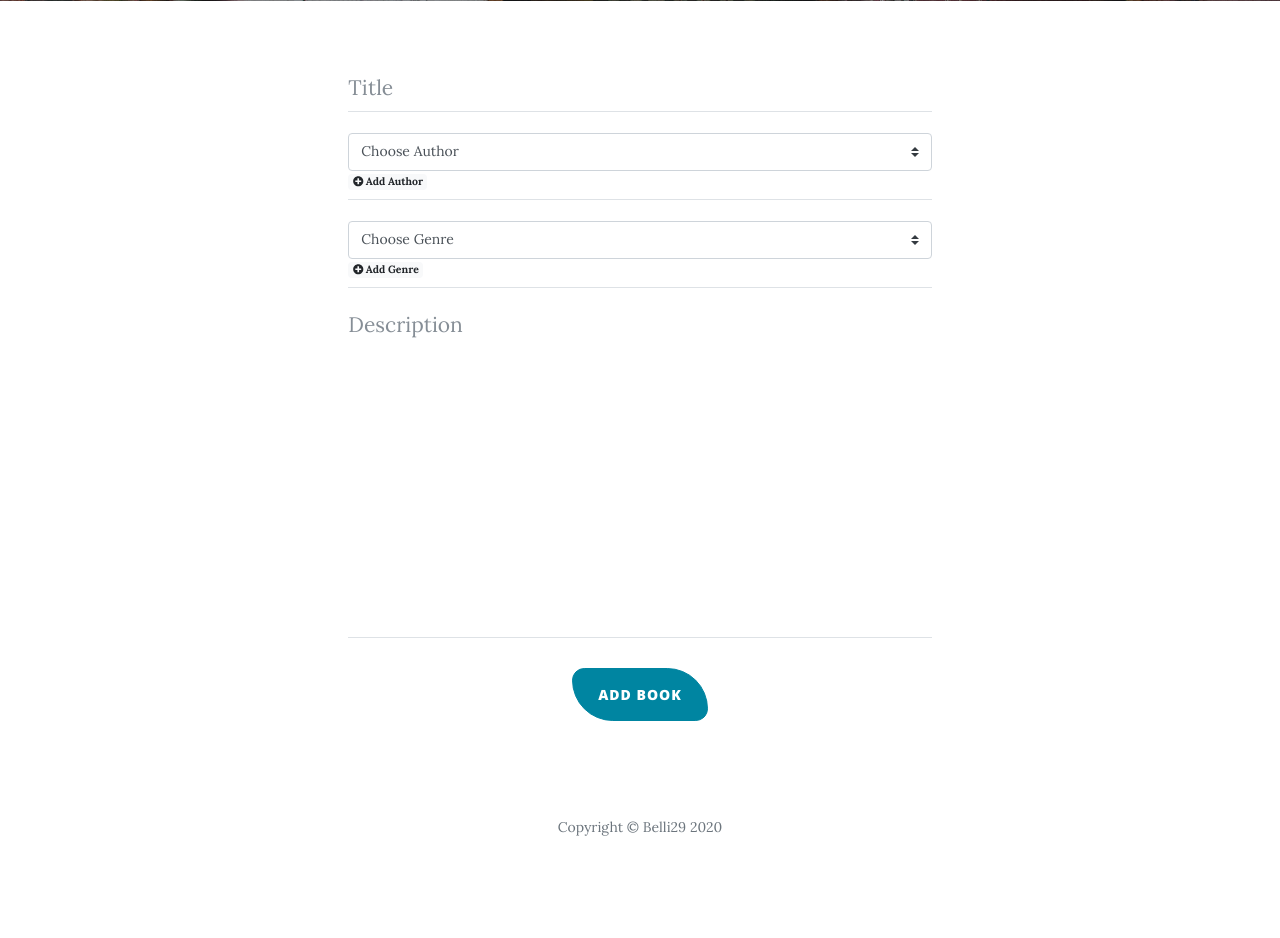
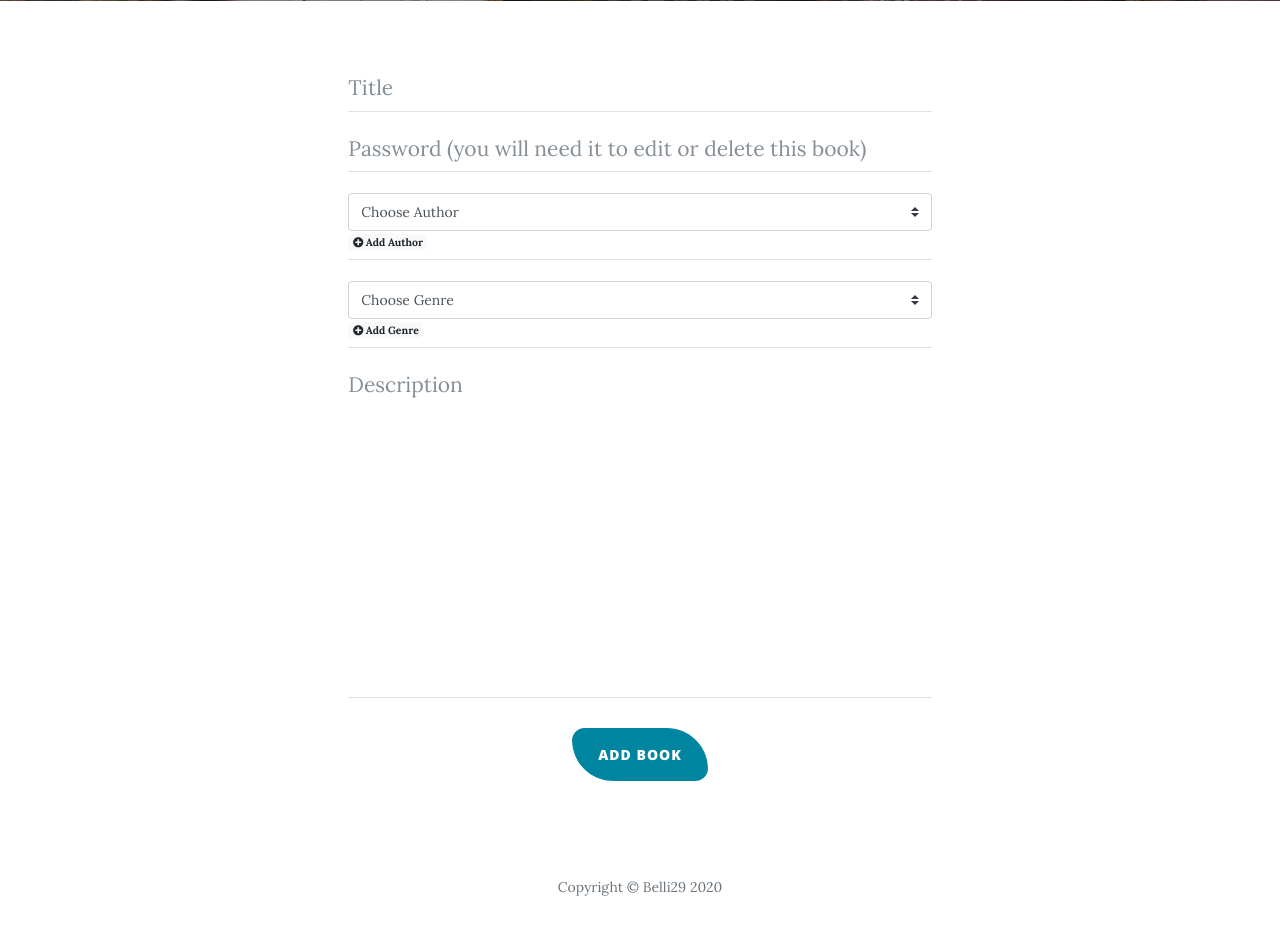
Before and after one commit to belli29/Booksters, a Flask app: page /add_book in a window 1280 px wide. Shown: the part 503-1441 px from the top of the page. Before the commit the page ends 1339 px from the top, so only its background shows below. Run offline with Flask 2, Linux system fonts and the light colour scheme; data that the repository does not hold is empty; some libraries are stand-ins or nearby versions.

Commit message:
added password protection for deleting and editing books

```diff
--- a/app.py
+++ b/app.py
@@ -260,11 +260,14 @@ def insert_book():
         new_book['book_title'] = new_book['book_title'].lower()
         new_book['book_author'] = new_book['book_author'].lower()
         new_book['book_genre'] = new_book['book_genre'].lower()
+        new_book['password'] = new_book['password'].lower()
         new_book['book_rating'] = []
         books.insert_one(new_book)
         flash(
             f"Thanks for adding {new_book['book_title'].title()}"
             " to our database!"
+            f"Please write down your password {new_book['password']}. "
+            "You will need it to edit or delete this book from our database"
         )
     else:
         flash(
@@ -275,33 +278,49 @@ def insert_book():
     return redirect(url_for("get_books"))
 
 
-# updates details of a book in DB
-@app.route('/update_book/<book_id>', methods=["POST"])
-def update_book(book_id):
-    books = mongo.db.books
-    new_details = request.form.to_dict()
-    new_title = new_details["book_title"].lower()
-    new_author = new_details["book_author"].lower()
-    new_description = new_details["book_description"]
-    new_genre = new_details["book_genre"].lower()
-    books.update_one({'_id': ObjectId(book_id)},
-                     {'$set': {
-                         "book_title": new_title,
-                         "book_author": new_author,
-                         "book_genre": new_genre,
-                         "book_description": new_description
-                     }})
-
-    flash(" All info updated!")
-    return redirect(url_for("get_book", book_id=book_id))
-
-
 # directs to the delete page
 @app.route('/delete_book_sure/<book_id>')
 def delete_book_sure(book_id):
     books = mongo.db.books
     book = books.find_one({"_id": ObjectId(book_id)})
     return render_template('delete.html', book=book)
+
+@app.route('/verify_password/<book_id>/<action>', methods=["POST"])
+def verify_password(book_id, action):
+    books = mongo.db.books
+    book_cursor = books.find({"_id": ObjectId(book_id)})
+    book_dict = list(book_cursor)[0]
+    book_title = book_dict["book_title"]
+    password = (request.form.to_dict())['password']
+    book_password = book_dict["password"]
+    # invalid password
+    if password != book_password:
+        flash("This password is not correct. Try again!")
+        if action == "delete":
+            return redirect(url_for("delete_book_sure", book_id=book_id))
+        elif action == "modify":
+            return redirect(url_for("edit_book", book_id=book_id))
+    # valid password for deliting the book
+    elif action == "delete":
+        return redirect(url_for("delete", book_id=book_id))
+    # valid password for editing the book
+    elif action == "modify":
+        new_details =request.form.to_dict()
+        new_title = new_details["book_title"].lower()
+        new_author = new_details["book_author"].lower()
+        new_description = new_details["book_description"]
+        new_genre = new_details["book_genre"].lower()
+        books.update_one({'_id': ObjectId(book_id)},
+                        {'$set': {
+                            "book_title": new_title,
+                            "book_author": new_author,
+                            "book_genre": new_genre,
+                            "book_description": new_description
+                        }})
+
+        flash(" All info updated!")
+        return redirect(url_for("get_book", book_id=book_id))
+
 
 
 # deletes the book selected from DB
--- a/requirements.txt
+++ b/requirements.txt
@@ -1,7 +1,9 @@
+chardet==3.0.4
 Click==7.0
 dnspython==1.16.0
 Flask==1.1.1
 Flask-PyMongo==2.3.0
+idna==2.9
 itsdangerous==1.1.0
 MouseInfo==0.1.2
 Pillow==7.0.0
@@ -13,4 +15,6 @@ PyRect==0.1.4
 PyScreeze==0.1.26
 python3-xlib==0.15
 PyTweening==1.0.3
+requests==2.23.0
+urllib3==1.25.9
 Werkzeug==0.16.1
--- a/templates/add_book.html
+++ b/templates/add_book.html
@@ -11,6 +11,12 @@
 					<div class="form-group floating-label-form-group controls">
 						<label>Name of the book</label>
 						<input type="text" class="form-control" placeholder="Title" name="book_title" id="book_title" required >
+                    </div>
+					</div>
+                <div class="control-group">
+					<div class="form-group floating-label-form-group controls">
+						<label>Password</label>
+						<input type="text" class="form-control" maxlength="10" placeholder="Password (you will need it to edit or delete this book)" name="password" id="password" required >
                     </div>
 					</div>
 					<div class="control-group">
```
Also changed, not shown: static/spec/ratingSpec.js (deleted, +0 -20 lines), templates/delete.html (+24 -3 lines), templates/edit_book.html (+23 -3 lines), test_app.py (+25 -5 lines), README.md, static/img/vote-here.png (deleted). Lines whose indentation alone changed are shown as unchanged.
